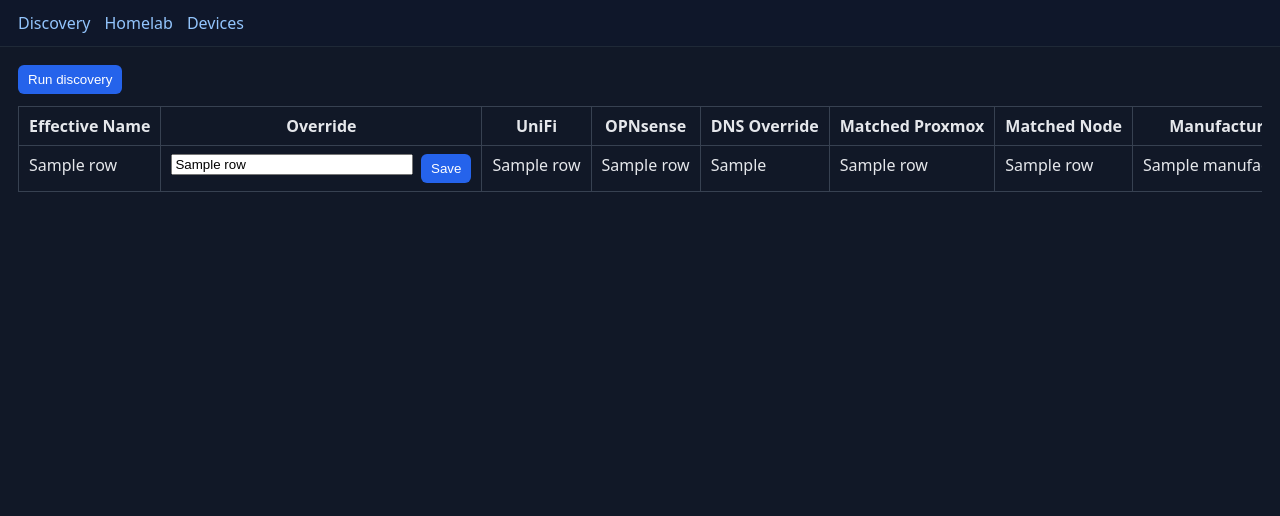
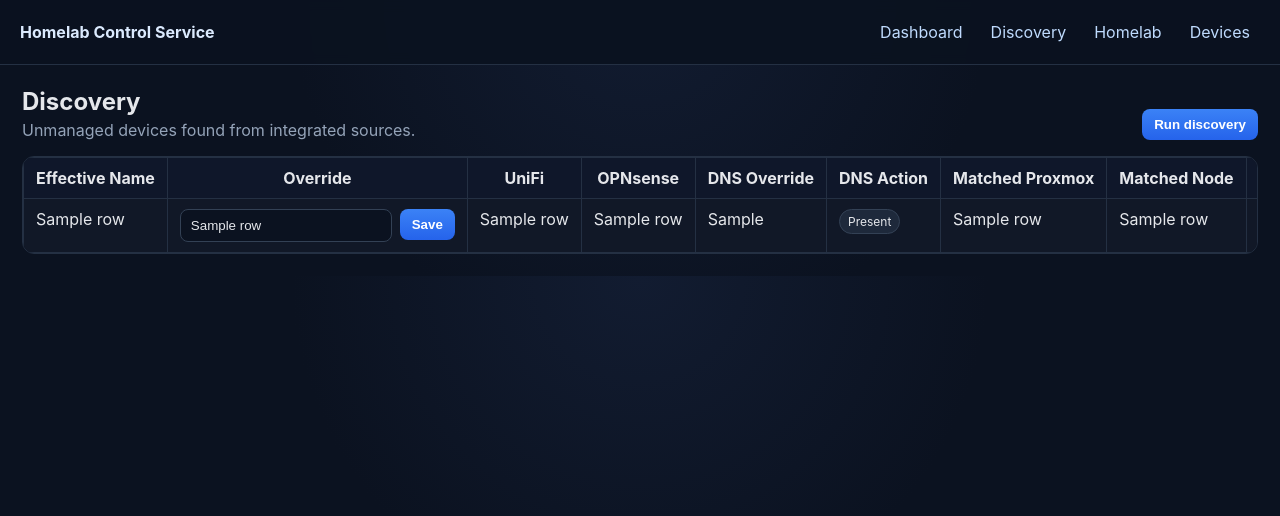
Before and after one commit to AlexanderWilhelmsenBerg/network-discovery, a FastAPI app: template app/templates/discovery.html in a window 1280 px wide. Shown: the top 516 px of the page. Run offline with FastAPI, Linux system fonts and the light colour scheme; the template is opened without the code that fills it: most values are stand-ins (such as "Sample title", 1, 10 or a date in 2020); parts of the project's set-up code (start-up, migrations or seed data) failed here and were passed over.

Commit message:
Fix discovery errors and add OPNsense DNS override creation

```diff
--- a/app/services/bootstrap.py
+++ b/app/services/bootstrap.py
@@ -18,6 +18,9 @@ def _ensure_column(table_name: str, column_name: str, ddl: str) -> None:
 def init_db() -> None:
     Base.metadata.create_all(bind=engine)
     _ensure_column("discovered_devices", "unifi_hostname", "unifi_hostname VARCHAR(255) NULL")
+    _ensure_column("discovered_devices", "hostname", "hostname VARCHAR(255) NULL")
+    _ensure_column("discovered_devices", "effective_name", "effective_name VARCHAR(255) NULL")
+    _ensure_column("discovered_devices", "unifi_display_name", "unifi_display_name VARCHAR(255) NULL")
     _ensure_column("discovered_devices", "opnsense_hostname", "opnsense_hostname VARCHAR(255) NULL")
     _ensure_column("discovered_devices", "hostname_override", "hostname_override VARCHAR(255) NULL")
     _ensure_column("discovered_devices", "dns_override", "dns_override VARCHAR(255) NULL")
@@ -26,6 +29,8 @@ def init_db() -> None:
     _ensure_column("discovered_devices", "proxmox_service_name", "proxmox_service_name VARCHAR(255) NULL")
     _ensure_column("discovered_devices", "proxmox_node_name", "proxmox_node_name VARCHAR(255) NULL")
     _ensure_column("discovered_devices", "managed_in", "managed_in VARCHAR(32) NULL")
+    _ensure_column("discovered_devices", "has_traefik", "has_traefik BOOL NOT NULL DEFAULT 0")
+    _ensure_column("discovered_devices", "has_uptime_kuma", "has_uptime_kuma BOOL NOT NULL DEFAULT 0")
     _ensure_column("device_records", "dns_override", "dns_override VARCHAR(255) NULL")
     _ensure_column("device_records", "static_ip_enabled", "static_ip_enabled BOOL NOT NULL DEFAULT 0")
     _ensure_column("device_records", "traefik_enabled", "traefik_enabled BOOL NOT NULL DEFAULT 0")
--- a/app/static/css/styles.css
+++ b/app/static/css/styles.css
@@ -1,47 +1,96 @@
+:root {
+  --bg: #0b1220;
+  --panel: #111827;
+  --panel-soft: #0f172a;
+  --border: #243043;
+  --text: #e5e7eb;
+  --muted: #94a3b8;
+  --primary: #3b82f6;
+  --primary-2: #2563eb;
+  --danger: #dc2626;
+}
+
+* { box-sizing: border-box; }
+
 body {
-  font-family: system-ui, sans-serif;
+  font-family: Inter, system-ui, -apple-system, Segoe UI, Roboto, sans-serif;
   margin: 0;
-  background: #111827;
-  color: #e5e7eb;
+  background: radial-gradient(circle at top, #121c31, var(--bg) 50%);
+  color: var(--text);
 }
 
 .topbar {
-  background: #0f172a;
-  padding: 12px 18px;
-  border-bottom: 1px solid #1f2937;
+  position: sticky;
+  top: 0;
+  z-index: 20;
+  background: rgba(11, 18, 32, 0.95);
+  backdrop-filter: blur(6px);
+  padding: 14px 20px;
+  border-bottom: 1px solid var(--border);
+  display: flex;
+  align-items: center;
+  justify-content: space-between;
+  gap: 12px;
+}
+
+.brand {
+  font-weight: 700;
+  color: #dbeafe;
 }
 
 .tabs {
   display: flex;
-  gap: 14px;
+  gap: 8px;
+  flex-wrap: wrap;
 }
 
 .tabs a {
-  color: #93c5fd;
+  color: #bfdbfe;
   text-decoration: none;
+  padding: 8px 10px;
+  border-radius: 8px;
+}
+
+.tabs a.active,
+.tabs a:hover {
+  background: #1e293b;
+  color: #eff6ff;
 }
 
 .page-wrap {
-  padding: 18px;
+  max-width: 1400px;
+  margin: 0 auto;
+  padding: 22px;
 }
 
-.page-actions {
-  margin-bottom: 12px;
+.section-head {
+  display: flex;
+  align-items: end;
+  justify-content: space-between;
+  gap: 12px;
+  margin-bottom: 16px;
 }
 
+h1 { margin: 0 0 4px; }
+.muted { color: var(--muted); margin: 0; }
+
 .flash {
-  margin-bottom: 12px;
+  margin-bottom: 14px;
   padding: 10px 12px;
   border-radius: 8px;
+  border: 1px solid transparent;
 }
 
-.flash-success { background: #14532d; }
-.flash-error { background: #7f1d1d; }
-.flash-warning { background: #78350f; }
+.flash-success { background: #14532d; border-color: #22c55e66; }
+.flash-error { background: #7f1d1d; border-color: #ef444466; }
+.flash-warning { background: #78350f; border-color: #f59e0b66; }
 
 .table-wrap {
   width: 100%;
   overflow-x: auto;
+  border: 1px solid var(--border);
+  border-radius: 12px;
+  background: var(--panel);
 }
 
 .discovery-table,
@@ -50,49 +99,100 @@ body {
   min-width: 100%;
   table-layout: auto;
   border-collapse: collapse;
-  background: #111827;
+  background: var(--panel);
 }
 
 .discovery-table th,
 .discovery-table td,
 .simple-table th,
 .simple-table td {
-  border: 1px solid #374151;
-  padding: 8px 10px;
+  border: 1px solid var(--border);
+  padding: 10px 12px;
   vertical-align: top;
   white-space: nowrap;
-  width: auto;
 }
 
-.override-cell {
-  min-width: 300px;
-  white-space: normal !important;
+.discovery-table th,
+.simple-table th {
+  position: sticky;
+  top: 0;
+  background: var(--panel-soft);
 }
 
-.override-form {
-  display: grid;
-  grid-template-columns: 1fr auto;
-  gap: 8px;
-  align-items: start;
-}
-
+.override-cell { min-width: 300px; white-space: normal !important; }
+.override-form { display: grid; grid-template-columns: 1fr auto; gap: 8px; align-items: start; }
 .override-form input[type="text"] {
   width: 100%;
   min-width: 180px;
-  box-sizing: border-box;
+  background: #0b1220;
+  color: var(--text);
+  border: 1px solid #334155;
+  border-radius: 8px;
+  padding: 8px 10px;
 }
 
 .actions-cell {
-  min-width: 240px;
+  min-width: 250px;
+  display: flex;
+  gap: 8px;
+  flex-wrap: wrap;
 }
 
 button {
-  background: #2563eb;
+  background: linear-gradient(180deg, var(--primary), var(--primary-2));
   color: white;
   border: none;
-  padding: 7px 10px;
-  border-radius: 6px;
+  padding: 8px 12px;
+  border-radius: 8px;
   cursor: pointer;
+  font-weight: 600;
+}
+
+.button-secondary { background: #334155; }
+.button-danger { background: var(--danger); }
+
+.badge {
+  display: inline-block;
+  background: #1e293b;
+  border: 1px solid #334155;
+  border-radius: 999px;
+  padding: 4px 8px;
+  font-size: 12px;
+}
+
+.card-grid {
+  display: grid;
+  grid-template-columns: repeat(auto-fill, minmax(260px, 1fr));
+  gap: 14px;
+}
+
+.card-link,
+.stat-card {
+  background: #0f172a;
+  border: 1px solid var(--border);
+  border-radius: 12px;
+  padding: 16px;
+  color: var(--text);
+  text-decoration: none;
+}
+
+.card-link:hover { border-color: #3b82f6; }
+.card-link h2 { margin-top: 0; }
+
+.stats-grid {
+  display: grid;
+  grid-template-columns: repeat(auto-fit, minmax(180px, 1fr));
+  gap: 12px;
+  margin-bottom: 16px;
+}
+
+.stat-card span { color: var(--muted); display: block; margin-bottom: 6px; }
+.stat-card strong { font-size: 30px; }
+
+.empty-state {
+  text-align: center;
+  color: var(--muted);
+  padding: 20px !important;
 }
 
 form { display: inline; }
--- a/app/templates/base.html
+++ b/app/templates/base.html
@@ -8,10 +8,12 @@
 </head>
 <body>
   <header class="topbar">
+    <div class="brand">Homelab Control Service</div>
     <nav class="tabs">
-      <a href="/discovery">Discovery</a>
-      <a href="/homelab">Homelab</a>
-      <a href="/devices">Devices</a>
+      <a href="/" class="{% if request.url.path == '/' %}active{% endif %}">Dashboard</a>
+      <a href="/discovery" class="{% if request.url.path.startswith('/discovery') %}active{% endif %}">Discovery</a>
+      <a href="/homelab" class="{% if request.url.path.startswith('/homelab') %}active{% endif %}">Homelab</a>
+      <a href="/devices" class="{% if request.url.path.startswith('/devices') %}active{% endif %}">Devices</a>
     </nav>
   </header>
   <main class="page-wrap">
--- a/app/templates/discovery.html
+++ b/app/templates/discovery.html
@@ -1,10 +1,16 @@
 {% extends "base.html" %}
 {% block content %}
-<div class="page-actions">
-  <form method="post" action="/discovery/run">
-    <button type="submit">Run discovery</button>
-  </form>
-</div>
+<section class="section-head">
+  <div>
+    <h1>Discovery</h1>
+    <p class="muted">Unmanaged devices found from integrated sources.</p>
+  </div>
+  <div class="page-actions">
+    <form method="post" action="/discovery/run">
+      <button type="submit">Run discovery</button>
+    </form>
+  </div>
+</section>
 
 <div class="table-wrap">
   <table class="discovery-table">
@@ -15,6 +21,7 @@
         <th>UniFi</th>
         <th>OPNsense</th>
         <th>DNS Override</th>
+        <th>DNS Action</th>
         <th>Matched Proxmox</th>
         <th>Matched Node</th>
         <th>Manufacturer</th>
@@ -29,22 +36,37 @@
         <td>{{ row.effective_name or row.hostname or "-" }}</td>
         <td class="override-cell">
           <form method="post" action="/discovery/{{ row.id }}/override" class="override-form">
-            <input type="text" name="hostname_override" value="{{ row.hostname_override or '' }}">
+            <input type="text" name="hostname_override" value="{{ row.hostname_override or '' }}" placeholder="Custom name">
             <button type="submit">Save</button>
           </form>
         </td>
         <td>{{ row.unifi_hostname or row.unifi_display_name or "-" }}</td>
         <td>{{ row.opnsense_hostname or "-" }}</td>
         <td>{{ row.dns_override or "-" }}</td>
+        <td>
+          {% if row.dns_override %}
+            <span class="badge">Present</span>
+          {% elif dns_suggestions.get(row.id) and row.ip_address %}
+            <form method="post" action="/discovery/{{ row.id }}/create-dns-override">
+              <button type="submit" class="button-secondary">Create {{ dns_suggestions.get(row.id) }}</button>
+            </form>
+          {% else %}
+            <span class="muted">No hostname/IP</span>
+          {% endif %}
+        </td>
         <td>{{ row.proxmox_service_name or "-" }}</td>
         <td>{{ row.proxmox_node_name or "-" }}</td>
-        <td>{{ row.manufacturer or "-" }}</td>
+        <td><span class="badge">{{ row.manufacturer or "Unknown" }}</span></td>
         <td>{{ row.ip_address or "-" }}</td>
         <td>{{ row.mac_address or "-" }}</td>
         <td class="actions-cell">
           <form method="post" action="/discovery/{{ row.id }}/move-homelab"><button type="submit">Move to Homelab</button></form>
-          <form method="post" action="/discovery/{{ row.id }}/move-devices"><button type="submit">Move to Devices</button></form>
+          <form method="post" action="/discovery/{{ row.id }}/move-devices"><button type="submit" class="button-secondary">Move to Devices</button></form>
         </td>
+      </tr>
+      {% else %}
+      <tr>
+        <td colspan="12" class="empty-state">No unmanaged discovered devices yet.</td>
       </tr>
       {% endfor %}
     </tbody>
```
Also changed, not shown: app/routers/web.py (+123 -33 lines), app/services/discovery_service.py (+50 -27 lines), app/services/opnsense_service.py (+29 -8 lines), app/services/proxmox_service.py (+60 -23 lines), app/templates/dashboard.html (+13 -1 lines), app/templates/devices.html (+12 -4 lines), app/templates/homelab.html (+12 -4 lines).
